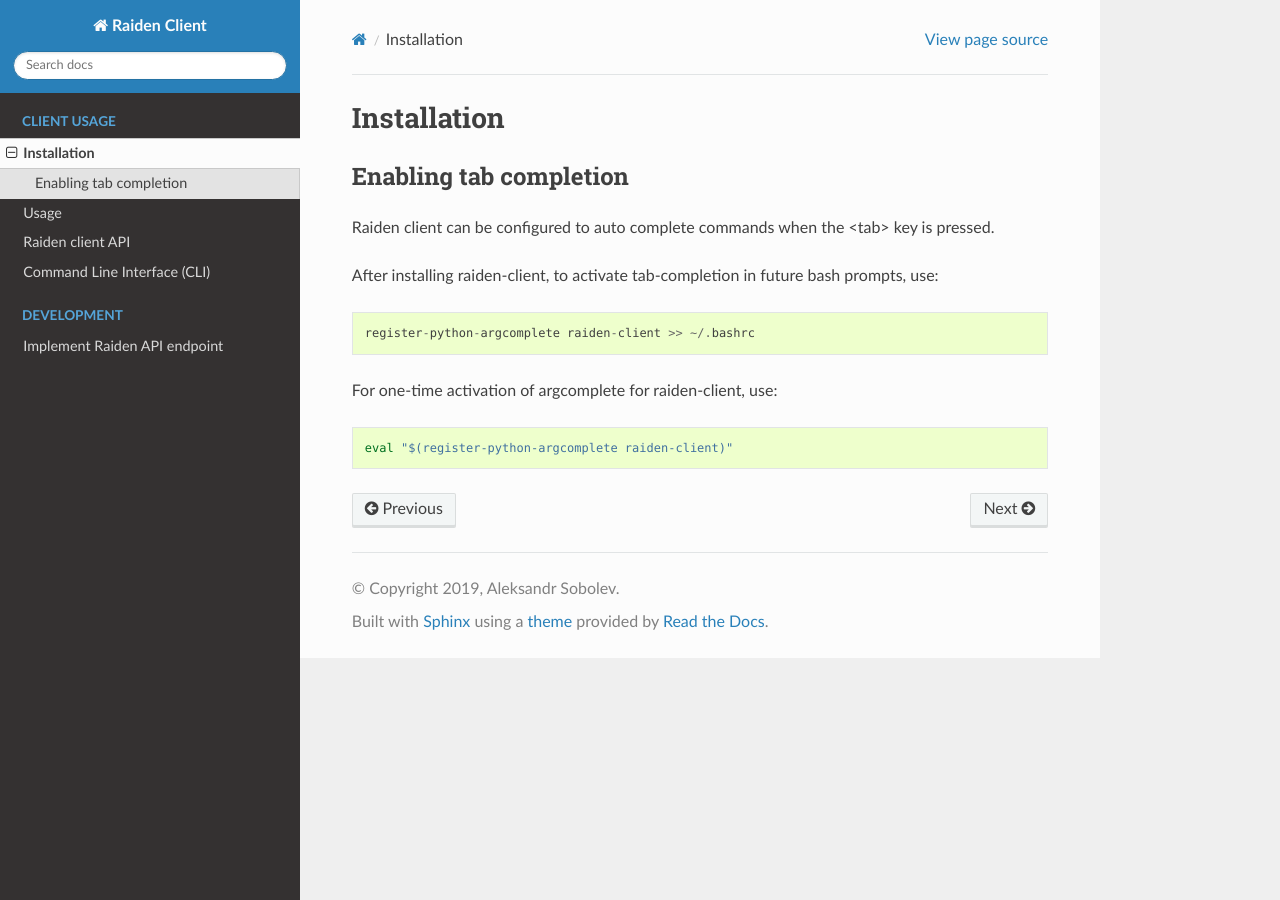
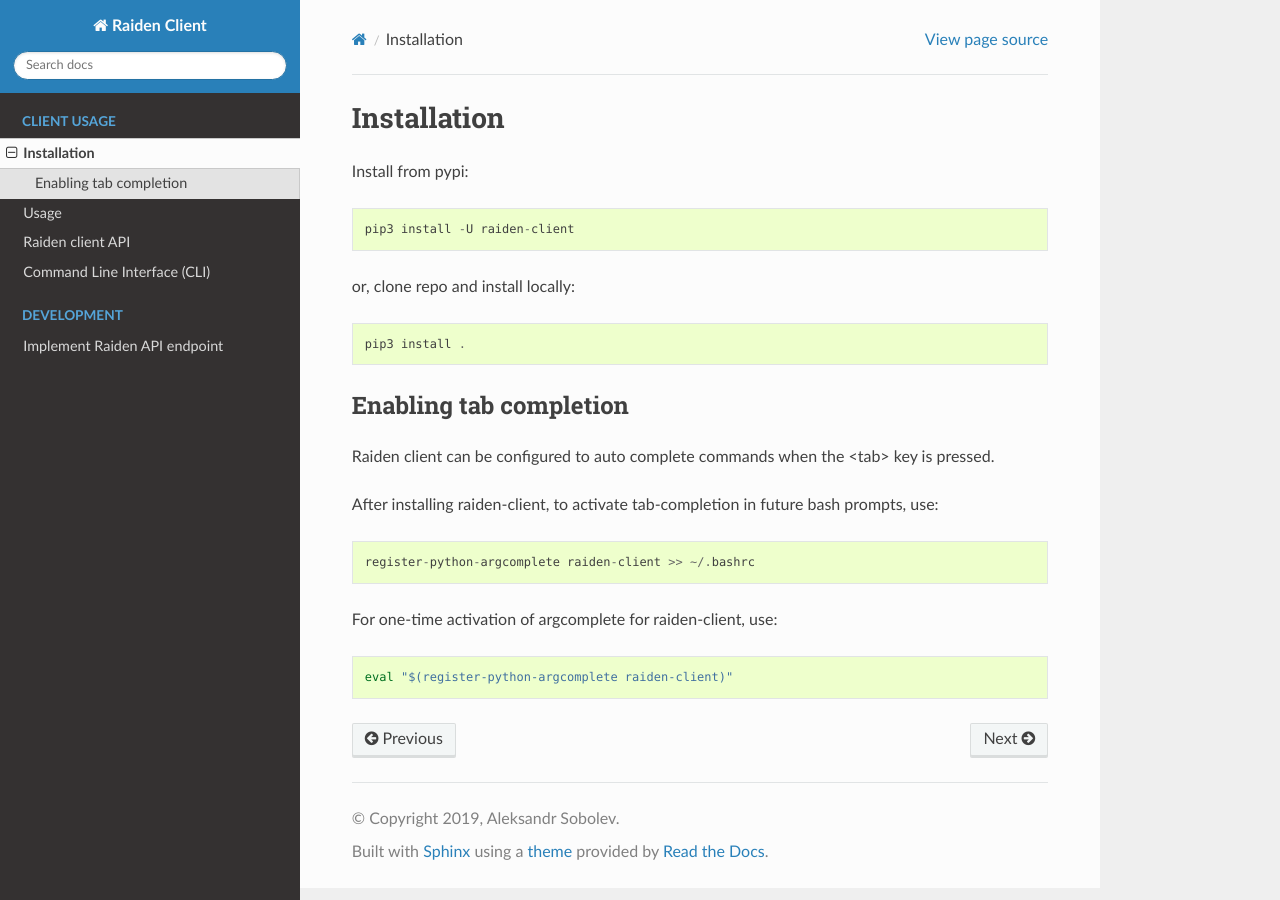
Before and after one commit to maddevsio/raiden-client-python, a Sphinx documentation site: the page built from docs/installation.rst, in a window 1280 px wide. Built offline with Sphinx 7.4.7 and the Read the Docs theme 2.0.0, drawn with Linux system fonts in a browser that asks for light colours.

Commit message:
Added installation instruction

```diff
--- a/docs/installation.rst
+++ b/docs/installation.rst
@@ -1,5 +1,14 @@
 Installation
 ============
+
+Install from pypi::
+
+    pip3 install -U raiden-client
+
+
+or, clone repo and install locally::
+
+    pip3 install .
 
 
 Enabling tab completion
```
